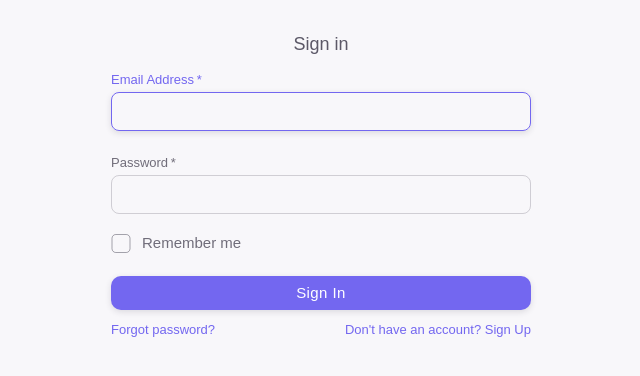
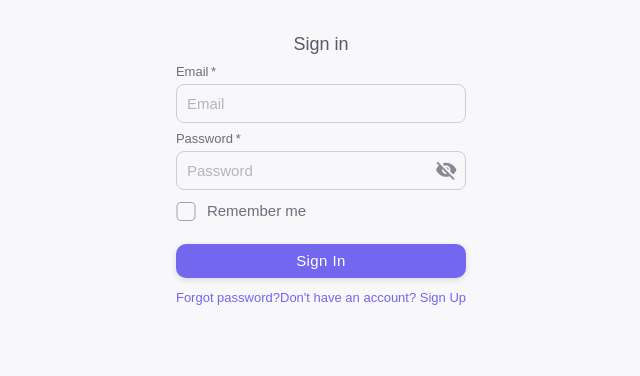
Before and after one commit to ngntu10/OptiMart-Client, a Next.js app: page /login in a window 1280 px wide. Shown: the top 376 px of the page, without its empty margins (319-959 px from the left). Built offline with nearby package versions, Linux system fonts and the light colour scheme.

Commit message:
update login form

```diff
--- a/src/views/pages/login.tsx
+++ b/src/views/pages/login.tsx
@@ -4,7 +4,7 @@
 import Head from 'next/head'
 import { NextPage } from 'next'
 import CustomTextField from 'src/components/text-field'
-import { useForm } from 'react-hook-form'
+import { Controller, useForm } from 'react-hook-form'
 import {
   Avatar,
   Box,
@@ -14,26 +14,37 @@ import {
   CssBaseline,
   FormControlLabel,
   Grid,
+  IconButton,
+  InputAdornment,
   Link,
   ThemeProvider,
   Typography
 } from '@mui/material'
 import * as yup from 'yup'
 import { yupResolver } from '@hookform/resolvers/yup'
+import { EMAIL_REG, PASSWORD_REG } from 'src/configs/regex'
+import { useState } from 'react'
+import IconifyIcon from 'src/components/Icon'
+import { Icon } from '@iconify/react/dist/iconify.js'
 
 type Tprops = {}
 
 const LoginPage: NextPage<Tprops> = () => {
+  const [showPassword, setShowPassword] = useState(false)
   const schema = yup
     .object()
     .shape({
-      email: yup.string().required(),
-      password: yup.string().required()
+      email: yup.string().required('This field is required').matches(EMAIL_REG, 'Must be email type'),
+      password: yup
+        .string()
+        .required('This field is required')
+        .matches(PASSWORD_REG, 'Alphanumeric with special characters')
     })
     .required()
 
   const {
     handleSubmit,
+    control,
     formState: { errors }
   } = useForm({
     defaultValues: {
@@ -44,6 +55,7 @@ const LoginPage: NextPage<Tprops> = () => {
     resolver: yupResolver(schema)
   })
 
+  console.log({ errors })
   const onSubmit = (data: { email: string; password: string }) => {
     console.log(data)
   }
@@ -63,29 +75,69 @@ const LoginPage: NextPage<Tprops> = () => {
           Sign in
         </Typography>
         <form onSubmit={handleSubmit(onSubmit)} autoComplete='off' noValidate>
-          <Box>
-
-          </Box>
+          <Box sx={{ mt: 2 }}>
+            <Controller
+              control={control}
+              rules={{
+                required: true
+              }}
+              render={({ field: { onChange, onBlur, value } }) => (
                 <CustomTextField
-            margin='normal'
                   required
                   fullWidth
-            id='email'
-            label='Email Address'
+                  label='Email'
+                  onBlur={onBlur}
+                  onChange={onChange}
+                  value={value}
+                  placeholder='Email'
+                  error={Boolean(errors?.email)}
+                  helperText={errors?.email?.message}
+                />
+              )}
               name='email'
-            autoComplete='email'
-            autoFocus
             />
+          </Box>
+          <Box sx={{ mt: 2 }}>
+            <Controller
+              control={control}
+              rules={{
+                required: true
+              }}
+              render={({ field: { onChange, onBlur, value } }) => (
                 <CustomTextField
-            margin='normal'
                   required
                   fullWidth
+                  label='Password'
+                  onBlur={onBlur}
+                  onChange={onChange}
+                  value={value}
+                  placeholder='Password'
+                  error={Boolean(errors?.password)}
+                  helperText={errors?.password?.message}
+                  type={showPassword ? 'text' : 'password'}
+                  InputProps={{
+                    endAdornment: (
+                      <InputAdornment position='end'>
+                        <IconButton
+                          edge='end'
+                          onClick={() => {
+                            setShowPassword(!showPassword)
+                          }}
+                        >
+                          {showPassword ? (
+                            <Icon icon='material-symbols:visibility' />
+                          ) : (
+                            <Icon icon='material-symbols:visibility-off-rounded' />
+                          )}
+                        </IconButton>
+                      </InputAdornment>
+                    )
+                  }}
+                />
+              )}
               name='password'
-            label='Password'
-            type='password'
-            id='password'
-            autoComplete='current-password'
             />
+          </Box>
           <FormControlLabel control={<Checkbox value='remember' color='primary' />} label='Remember me' />
           <Button type='submit' fullWidth variant='contained' sx={{ mt: 3, mb: 2 }}>
             Sign In
```
Lines whose indentation alone changed are shown as unchanged.
